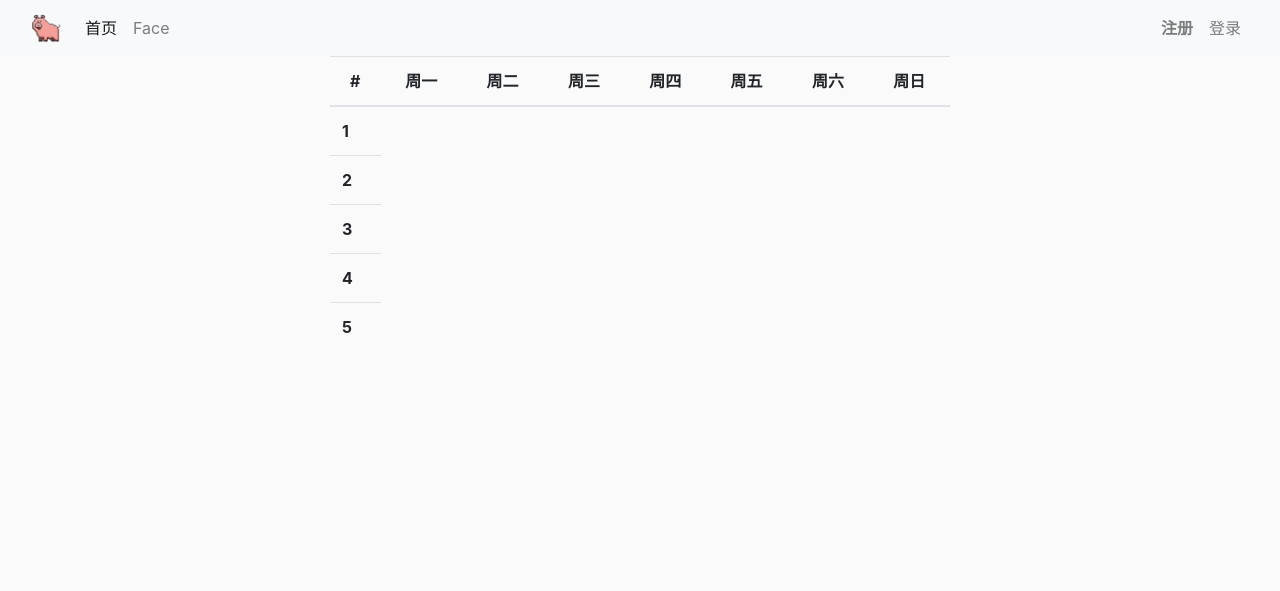
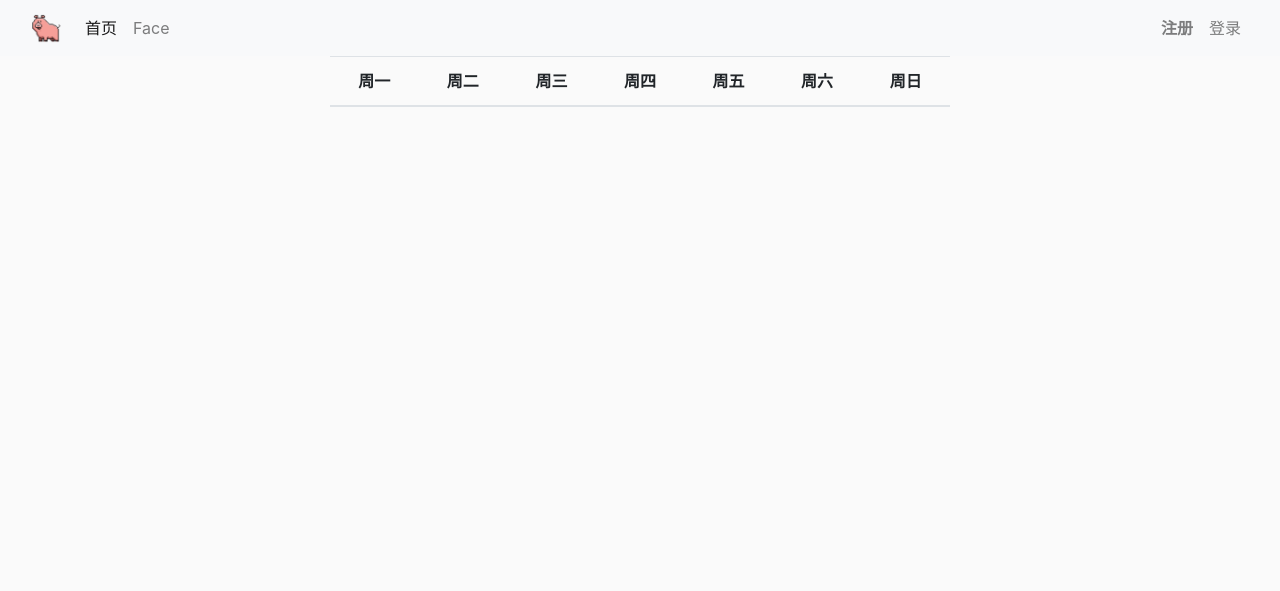
Before and after one commit to zerostwo/sicauer, a Flask app: template app/templates/curriculum.html in a window 1280 px wide. Shown: the top 591 px of the page. Run offline with Flask 2, Linux system fonts and the light colour scheme; the template is opened without the code that fills it, so the values that code supplies are empty; parts of the project's set-up code (start-up, migrations or seed data) failed here and were passed over; some libraries are stand-ins or nearby versions.

Commit message:
curriculum

```diff
--- a/app/templates/curriculum.html
+++ b/app/templates/curriculum.html
@@ -1,49 +1,51 @@
 {% extends "layout.html" %}
 {% block content %}
+    <div class="table-responsive">
         <table class="table">
             <thead>
             <tr>
-            <th class="text-center" scope="col">#</th>
-            <th class="text-center" scope="col">周一</th>
-            <th class="text-center" scope="col">周二</th>
-            <th class="text-center" scope="col">周三</th>
-            <th class="text-center" scope="col">周四</th>
-            <th class="text-center" scope="col">周五</th>
-            <th class="text-center" scope="col">周六</th>
-            <th class="text-center" scope="col">周日</th>
+                {#            <th class="text-center" scope="col">#</th>#}
+                <th width="88px" class="text-center" scope="col">周一</th>
+                <th width="88px" class="text-center" scope="col">周二</th>
+                <th width="88px" class="text-center" scope="col">周三</th>
+                <th width="88px" class="text-center" scope="col">周四</th>
+                <th width="88px" class="text-center" scope="col">周五</th>
+                <th width="88px" class="text-center" scope="col">周六</th>
+                <th width="88px" class="text-center" scope="col">周日</th>
             </tr>
             </thead>
             <tbody>
             <tr>
-            <th scope="col">1</th>
+                {#            <th scope="col">1</th>#}
                 {% for course in a0 %}
                     <td class="text-center">{{ course }}</td>
                 {% endfor %}
             </tr>
             <tr>
-            <th scope="col">2</th>
+                {#            <th scope="col">2</th>#}
                 {% for course in a1 %}
                     <td class="text-center">{{ course }}</td>
                 {% endfor %}
             </tr>
             <tr>
-            <th scope="col">3</th>
+                {#            <th scope="col">3</th>#}
                 {% for course in a2 %}
                     <td class="text-center">{{ course }}</td>
                 {% endfor %}
             </tr>
             <tr>
-            <th scope="col">4</th>
+                {#            <th scope="col">4</th>#}
                 {% for course in a3 %}
                     <td class="text-center">{{ course }}</td>
                 {% endfor %}
             </tr>
             <tr>
-            <th scope="col">5</th>
+                {#            <th scope="col">5</th>#}
                 {% for course in a4 %}
                     <td class="text-center">{{ course }}</td>
                 {% endfor %}
             </tr>
             </tbody>
         </table>
+    </div>
 {% endblock %}
```
Lines whose indentation alone changed are shown as unchanged.
